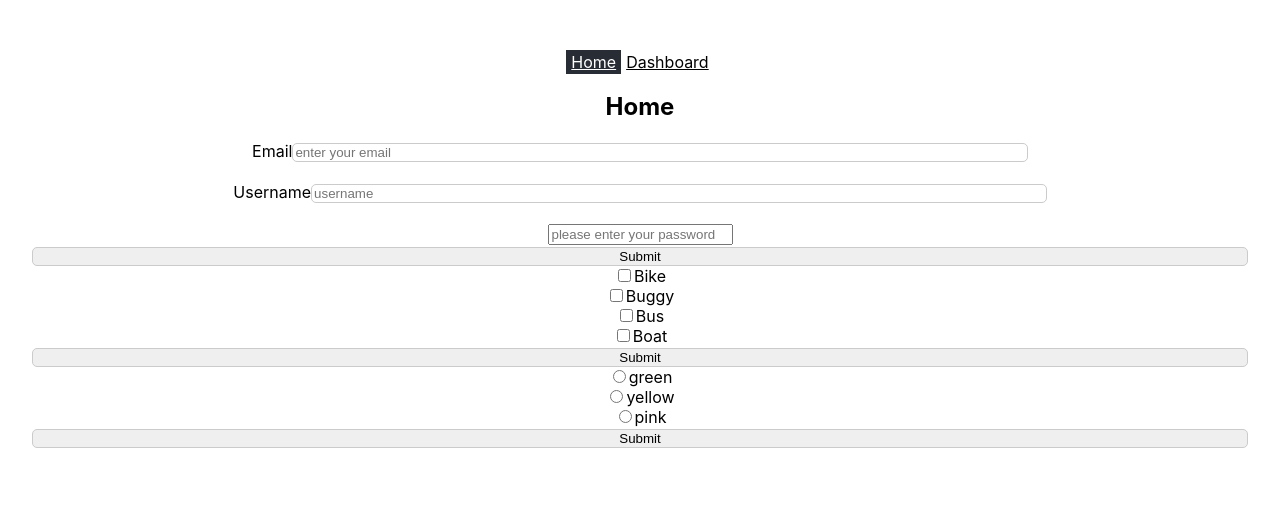
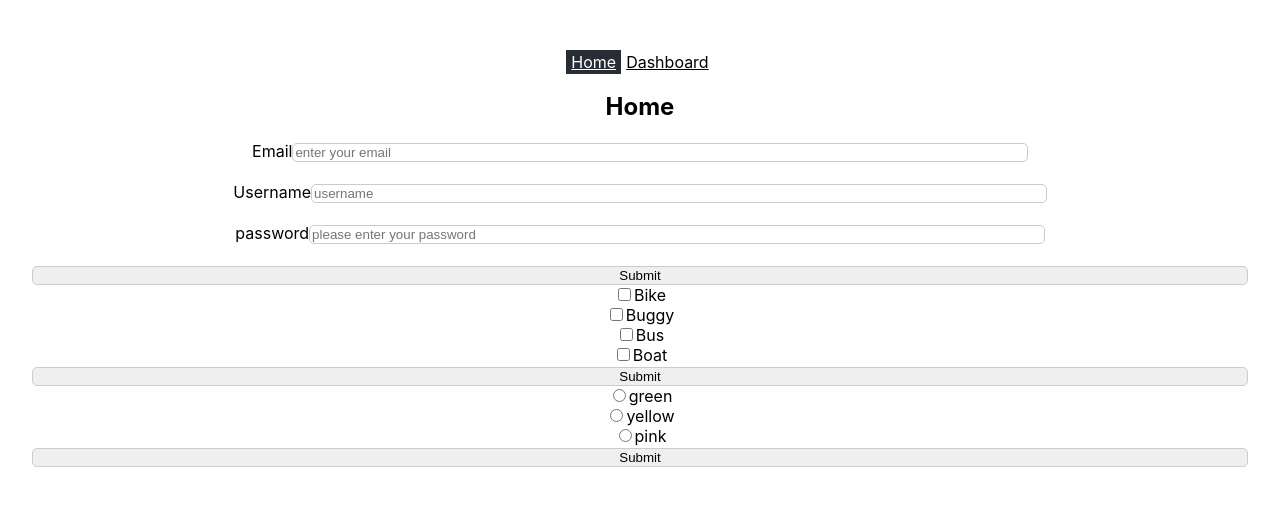
Before and after one commit to amir29adib/formaloo, a React (Create React App) app in the folder frontend/formaloo-react/: page / in a window 1280 px wide. Shown: the top 506 px of the page. Built offline with nearby package versions, Linux system fonts and the light colour scheme.

Commit message:
modified:   frontend/formaloo-react/src/App.css 	modified:   frontend/formaloo-react/src/MockData/mockData.ts

```diff
--- a/frontend/formaloo-react/src/App.css
+++ b/frontend/formaloo-react/src/App.css
@@ -75,7 +75,7 @@ button {
 }
 
 input[type="text"],
-input[type="email"] {
+input[type="email"],[type="password"] {
   width: 60%;
   margin-bottom: 20px;
   border: 1px solid rgb(203, 203, 203);
--- a/frontend/formaloo-react/src/MockData/mockData.ts
+++ b/frontend/formaloo-react/src/MockData/mockData.ts
@@ -19,7 +19,8 @@ export const mockData = [
         type: 'password',
         placeholder: 'please enter your password',
         value: 'a1b2c3',
-        name:'password'
+        name:'password',
+        label:'password'
 
     },
     {
```
